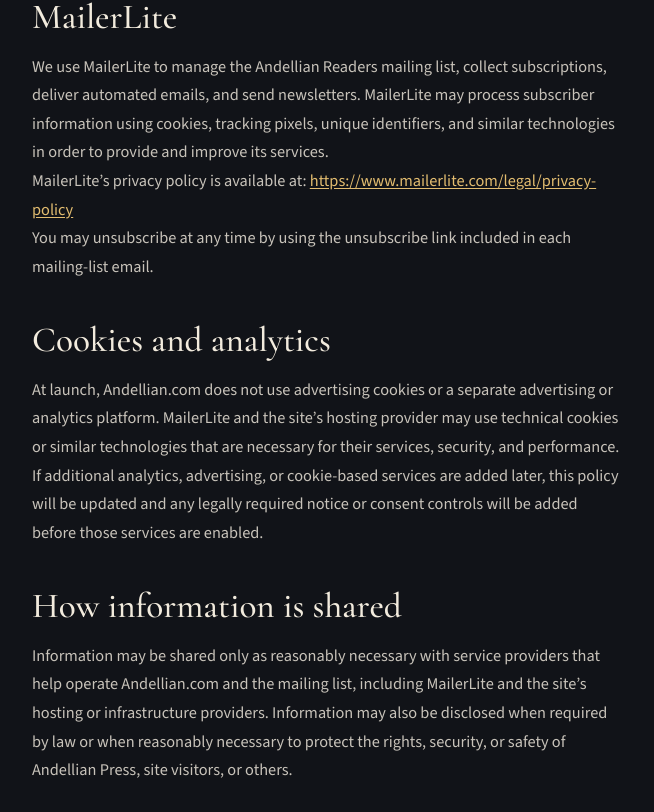
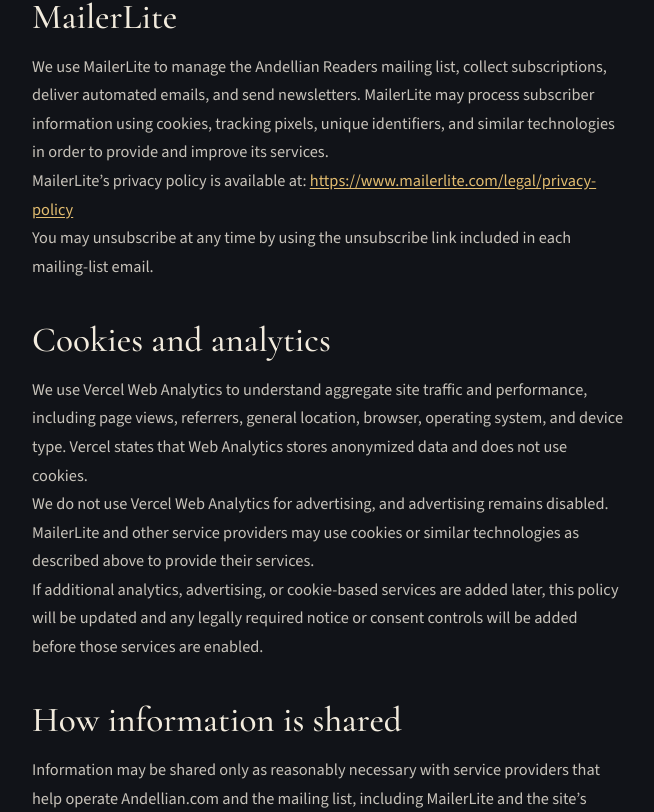
Before and after one commit to steel-beam-cs/andellian-site, a Next.js app: page /privacy in a window 1280 px wide. Shown: the part 1426-2238 px from the top of the page, without its empty margins (312-966 px from the left). Built offline with nearby package versions, Linux system fonts and the light colour scheme.

Commit message:
Update Vercel Analytics privacy disclosure (#14)
Disclose active Vercel Web Analytics, preserve the approved no-advertising statement, and update the privacy policy date.

```diff
--- a/src/app/privacy/page.tsx
+++ b/src/app/privacy/page.tsx
@@ -22,9 +22,9 @@
         <div className="site-shell reading-column">
           <h1>Privacy Policy</h1>
           <p className="legal-meta">
-            <strong>Effective date:</strong> July 24, 2026
+            <strong>Effective date:</strong> August 3, 2026
             <br />
-            <strong>Last updated:</strong> July 24, 2026
+            <strong>Last updated:</strong> August 3, 2026
           </p>
 
           <p>
@@ -104,11 +104,16 @@
 
           <h2>Cookies and analytics</h2>
           <p>
-            At launch, Andellian.com does not use advertising cookies or a
-            separate advertising or analytics platform. MailerLite and the
-            site’s hosting provider may use technical cookies or similar
-            technologies that are necessary for their services, security, and
-            performance.
+            We use Vercel Web Analytics to understand aggregate site traffic
+            and performance, including page views, referrers, general location,
+            browser, operating system, and device type. Vercel states that Web
+            Analytics stores anonymized data and does not use cookies.
+          </p>
+          <p>
+            We do not use Vercel Web Analytics for advertising, and advertising
+            remains disabled. MailerLite and other service providers may use
+            cookies or similar technologies as described above to provide their
+            services.
           </p>
           <p>
             If additional analytics, advertising, or cookie-based services are
```
